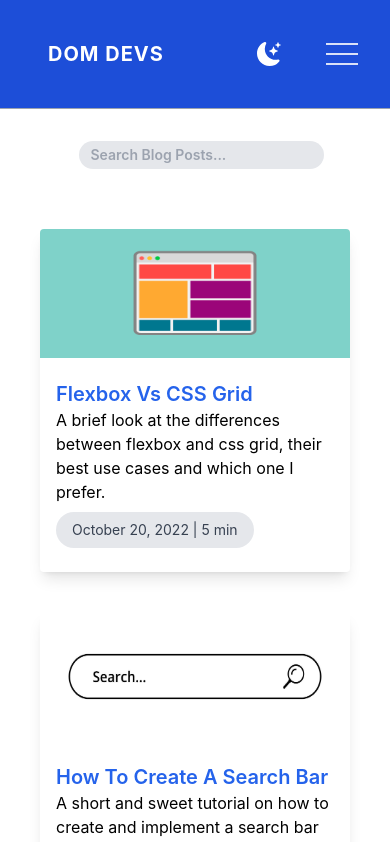
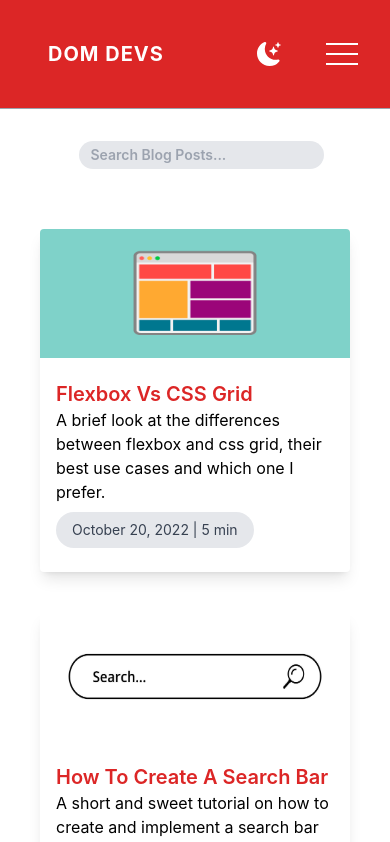
Before and after one commit to DomDevs2000/React-NextJS-Personal-Website, a Next.js app: page /blog in a window 390 px wide. Shown: the top 842 px of the page. Built offline with nearby package versions, Linux system fonts and the light colour scheme.

Commit message:
updated color theme to red from blue

```diff
--- a/components/NavBar.tsx
+++ b/components/NavBar.tsx
@@ -12,10 +12,10 @@ const Nav: FC<NavProp> = ({ theme, setTheme }) => {
 
     return (
         <div className={theme}>
-            <nav className="bg-blue-700">
+            <nav className="bg-red-600">
                 <div className="flex items-center justify-between border-b border-gray-400 py-8 px-8">
                     <Link href="/">
-                        <div className="inline-flex  rounded-md px-4 p-2 text-xl font-bold uppercase tracking-wider text-white hover:cursor-pointer hover:scale-110 hover:bg-blue-800">
+                        <div className="inline-flex  rounded-md px-4 p-2 text-xl font-bold uppercase tracking-wider text-white hover:cursor-pointer hover:scale-110 hover:bg-red-800">
                             Dom Devs
                         </div>
                     </Link>
@@ -34,14 +34,14 @@ const Nav: FC<NavProp> = ({ theme, setTheme }) => {
                     </button>
                     <nav>
                         {/*mobile menu code*/}
-                        <section className="MOBILE-MENU flex lg:hidden bg-blue-700">
+                        <section className="MOBILE-MENU flex lg:hidden bg-red-600">
                             <button
                                 className="HAMBURGER-ICON space-y-2 ml-auto"
                                 onClick={() => setIsNavOpen((prev) => !prev)}
                             >
-                                <span className="block h-0.5 w-8 animate-pulse  bg-white"></span>
-                                <span className="block h-0.5 w-8 animate-pulse  bg-white"></span>
-                                <span className="block h-0.5 w-8 animate-pulse  bg-white"></span>
+                                <span className="block h-0.5 w-8  bg-white"></span>
+                                <span className="block h-0.5 w-8  bg-white"></span>
+                                <span className="block h-0.5 w-8  bg-white"></span>
                             </button>
                             {isNavOpen && (
                                 <div
@@ -79,7 +79,7 @@ const Nav: FC<NavProp> = ({ theme, setTheme }) => {
                                         </svg>
                                     </button>
                                     <ul className="MENU-LINK-MOBILE-OPEN flex flex-col items-center justify-between min-h-[250px]">
-                                        <li className="flex px-4 py-2 font-medium text-white rounded-md hover:scale-110 hover:bg-blue-800">
+                                        <li className="flex px-4 py-2 font-medium text-white rounded-md hover:scale-110 hover:bg-red-800">
                                             <button
                                                 onClick={() =>
                                                     setIsNavOpen(false)
@@ -90,7 +90,7 @@ const Nav: FC<NavProp> = ({ theme, setTheme }) => {
                                                 </Link>
                                             </button>
                                         </li>
-                                        <li className="flex px-4 py-2 font-medium text-white  rounded-md  hover:scale-110 hover:bg-blue-800">
+                                        <li className="flex px-4 py-2 font-medium text-white  rounded-md  hover:scale-110 hover:bg-red-800">
                                             <button
                                                 onClick={() =>
                                                     setIsNavOpen(false)
@@ -99,7 +99,7 @@ const Nav: FC<NavProp> = ({ theme, setTheme }) => {
                                                 <Link href="/blog">Blog</Link>
                                             </button>
                                         </li>
-                                        <li className="flex px-4 py-2 font-medium text-white rounded-md hover:scale-110  hover:bg-blue-800">
+                                        <li className="flex px-4 py-2 font-medium text-white rounded-md hover:scale-110  hover:bg-red-800">
                                             <button
                                                 onClick={() =>
                                                     setIsNavOpen(false)
@@ -117,14 +117,14 @@ const Nav: FC<NavProp> = ({ theme, setTheme }) => {
 
                         <div className="hidden w-full lg:inline-flex lg:w-auto mt-2 lg:mt-0">
                             <ul className="flex lg:flex-row flex-col space-y-y lg:space-y-0 lg:space-x-2">
-                                <li className="flex px-4 py-2 font-medium text-white  rounded-md  hover:scale-110  hover:bg-blue-800">
+                                <li className="flex px-4 py-2 font-medium text-white  rounded-md  hover:scale-110  hover:bg-red-800">
                                     <Link href="/projects">Projects</Link>
                                 </li>
-                                <li className="flex px-4 py-2 font-medium text-white  rounded-md  hover:scale-110  hover:bg-blue-800">
+                                <li className="flex px-4 py-2 font-medium text-white  rounded-md  hover:scale-110  hover:bg-red-800">
                                     <Link href="/blog">Blog</Link>
                                 </li>
 
-                                <li className="flex px-4 py-2 font-medium text-white rounded-md  hover:scale-110  hover:bg-blue-800">
+                                <li className="flex px-4 py-2 font-medium text-white rounded-md  hover:scale-110  hover:bg-red-800">
                                     <Link href="/contact">Contact Me</Link>
                                 </li>
                             </ul>
@@ -151,7 +151,7 @@ const Nav: FC<NavProp> = ({ theme, setTheme }) => {
 
       }
       .showMenuNav{
-        background-color: rgb(29,78,216)
+        background-color: rgb(220,38,38)
       }
     `}</style>
                 </div>
--- a/components/PostCard.tsx
+++ b/components/PostCard.tsx
@@ -21,7 +21,7 @@ export const PostCard: FC<PostCardProp> = ({ post }) => {
         content
     } = post;
     return (
-        <div className="rounded overflow-hidden shadow-lg dark:bg-blue-700 dark:shadow-blue-600 hover:scale-105 delay-100 hover:shadow-xl transition-all duration-150 ease-out hover:ease-in cursor-pointer">
+        <div className="rounded overflow-hidden shadow-lg bg-white dark:shadow-red-600 hover:scale-105 delay-100 hover:shadow-xl transition-all duration-150 ease-out hover:ease-in cursor-pointer">
             <Link href={`/blog/${slug}`}>
                 <div className="w-full rounded-lg">
                     <Image
@@ -32,10 +32,10 @@ export const PostCard: FC<PostCardProp> = ({ post }) => {
                         alt="image"
                     />
                     <div className="p-4">
-                        <h4 className="text-xl font-semibold text-blue-600 dark:text-white cursor-pointer ">
+                        <h4 className="text-xl font-semibold text-red-600  cursor-pointer ">
                             <Link href={`/blog/${slug}`}>{title}</Link>
                         </h4>
-                        <p className="mb-2 leading-normal dark:text-white">
+                        <p className="mb-2 leading-normal">
                             {description}
                         </p>
                         <button className="px-4 py-2 text-sm  inline-block bg-gray-200 dark:bg-gray-400 rounded-full px-3 py-1 text-sm dark:text-black text-gray-700 mr-2 mb-2">
--- a/components/ProjectCard.tsx
+++ b/components/ProjectCard.tsx
@@ -25,7 +25,7 @@ export const ProjectCard: FC<ProjectCardProp> = ({ project }) => {
         );
     });
     return (
-        <div className="rounded overflow-hidden shadow-lg dark:bg-blue-700 dark:shadow-blue-600 hover:scale-105 delay-100 hover:shadow-2xl transition-all duration-150 ease-out hover:ease-in cursor-pointer">
+        <div className="rounded overflow-hidden shadow-lg bg-white  dark:shadow-red-600 hover:scale-105 delay-100 hover:shadow-2xl transition-all duration-150 ease-out hover:ease-in cursor-pointer">
             <Link href={`/projects/${slug}`}>
                 <div className="w-full rounded-lg">
                     <Image
@@ -36,10 +36,10 @@ export const ProjectCard: FC<ProjectCardProp> = ({ project }) => {
                         alt="image"
                     />
                     <div className="p-4">
-                        <h4 className="text-xl font-semibold text-blue-600 dark:text-white">
+                        <h4 className="text-xl font-semibold text-red-600 ">
                             <Link href={`/projects/${slug}`}>{title}</Link>
                         </h4>
-                        <p className="mb-2 leading-normal dark:text-white">
+                        <p className="mb-2 leading-normal">
                             {description}
                         </p>
                         <button className="px-4 py-2 text-sm text-blue-100">
```
